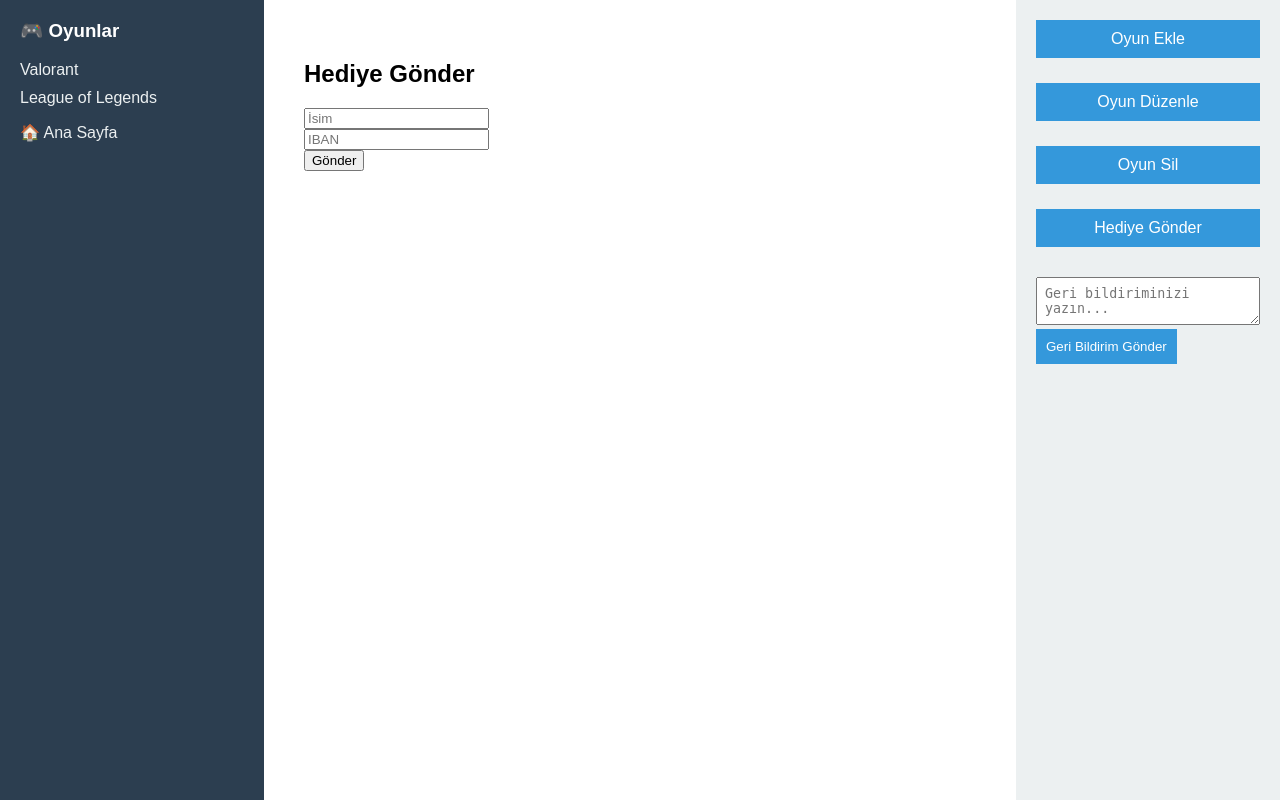
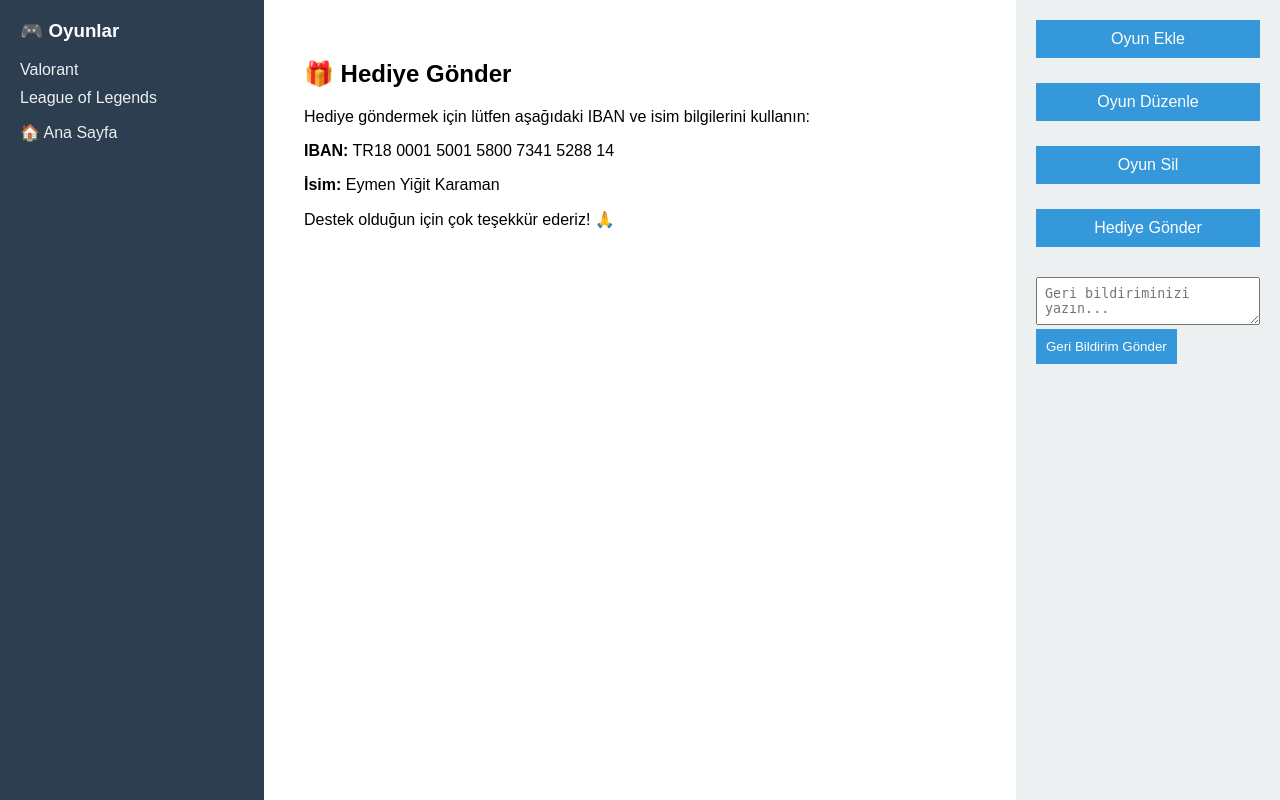
Before and after one commit to KeroRy1/KeroGame, a Flask app: page /gift in a window 1280 px wide. Run offline with Flask 3, Linux system fonts and the light colour scheme.

Commit message:
Update gift.html

```diff
--- a/templates/gift.html
+++ b/templates/gift.html
@@ -3,10 +3,17 @@
 {% block title %}Hediye Gönder - GameFace{% endblock %}
 
 {% block content %}
-<h2>Hediye Gönder</h2>
-<form action="{{ url_for('gift') }}" method="POST">
-    <input type="text" name="name" placeholder="İsim" required><br>
-    <input type="text" name="iban" placeholder="IBAN" required><br>
-    <button type="submit">Gönder</button>
-</form>
+<h2>🎁 Hediye Gönder</h2>
+<p>
+    Hediye göndermek için lütfen aşağıdaki IBAN ve isim bilgilerini kullanın:
+</p>
+
+<div class="iban-box">
+    <p><strong>IBAN:</strong> TR18 0001 5001 5800 7341 5288 14</p>
+    <p><strong>İsim:</strong> Eymen Yiğit Karaman</p>
+</div>
+
+<p>
+    Destek olduğun için çok teşekkür ederiz! 🙏
+</p>
 {% endblock %}
```
